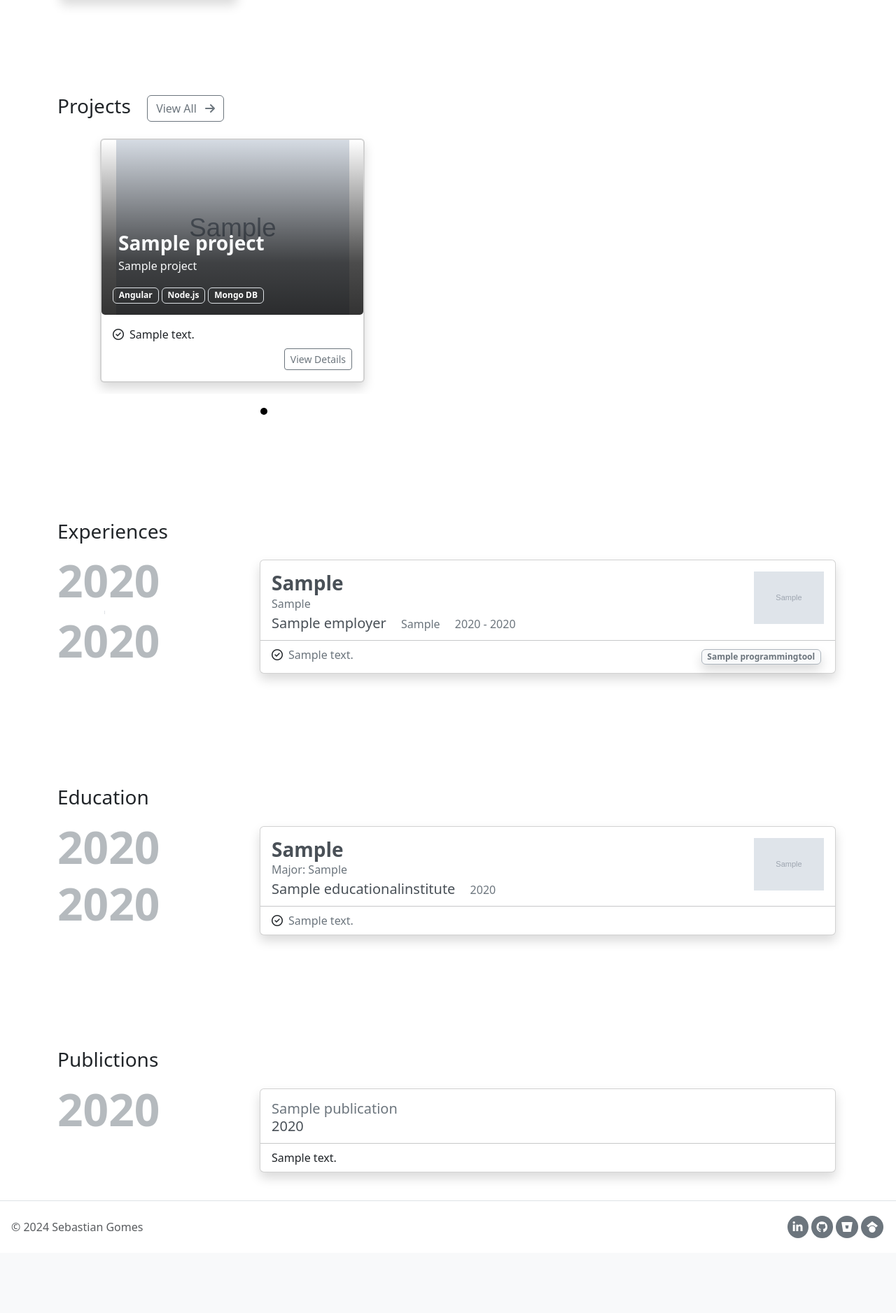
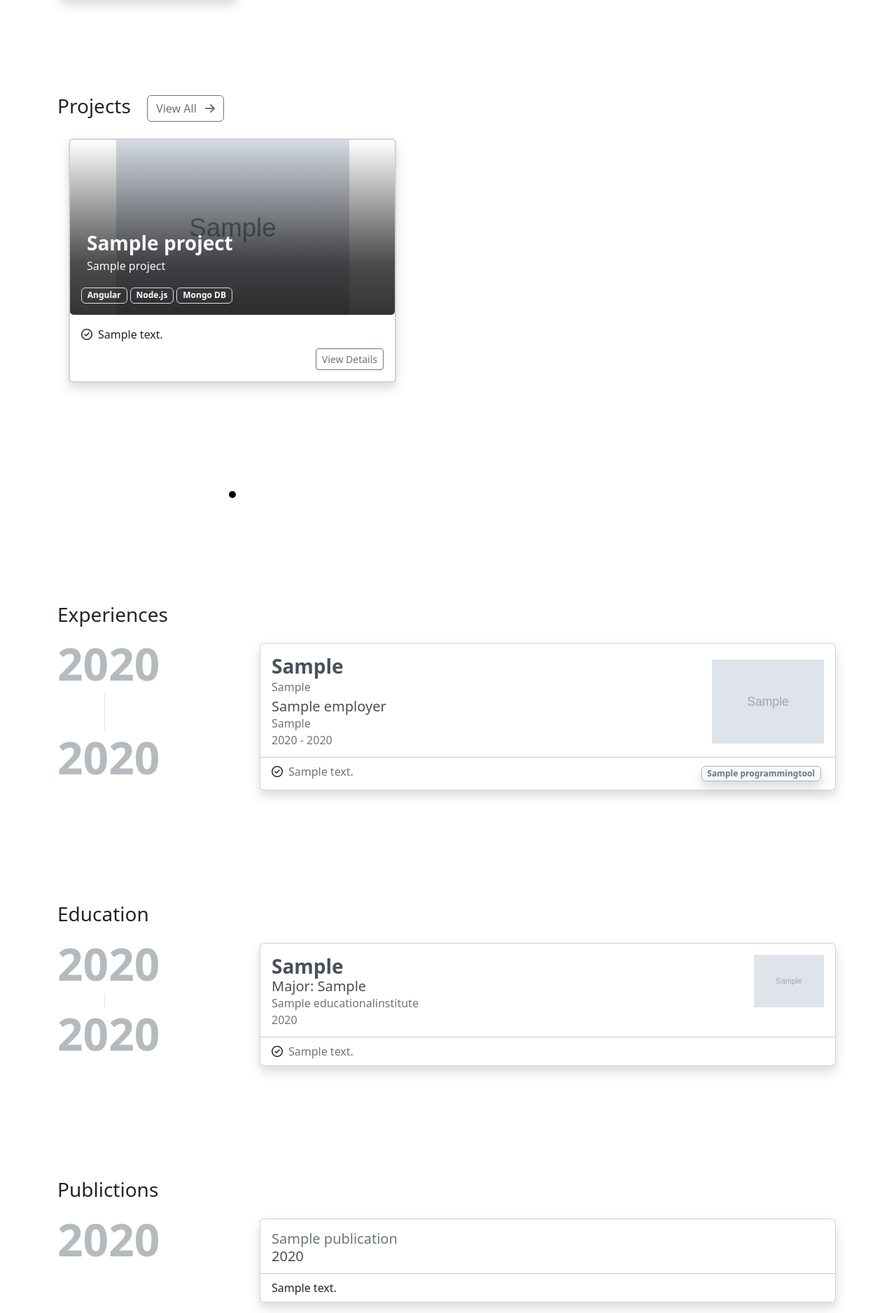
Before and after one commit to romy47/portfolio, a Django app: template apps/home/templates/home/home.html in a window 1280 px wide. Shown: the part 671-2548 px from the top of the page at 70% size. Before the commit the page ends 2441 px from the top, so only its background shows below. Run offline with Django 5.2, Linux system fonts and the light colour scheme; the template is opened without the code that fills it: values that come from a table or form of the project are taken from there, others are empty; tables that the repository leaves empty hold one stand-in row (values such as "Sample post"); grey boxes marked "Sample" are stand-in pictures; parts of the project's set-up code (start-up, migrations or seed data) failed here and were passed over; some libraries are stand-ins or nearby versions.

Commit message:
home page template updated

```diff
--- a/apps/home/templates/home/home.html
+++ b/apps/home/templates/home/home.html
@@ -46,7 +46,7 @@
     <a class="btn btn-outline-secondary ms-3 fw-medium" href="projects">View All <i
             class="fa-solid fa-arrow-right ms-2"></i></a>
 </h3>
-<div class="row bxslider">
+<div class="row bxslider" style="min-height: 500px;">
     {% for project in projects %}
     <div class="col-md-4 p-3">
         <div class="card border-2 shadow">
@@ -84,7 +84,8 @@
 
 {% for experience in experiences %}
 <div class="row mb-4">
-    <div class="col-md-3 d-flex flex-column justify-content-between py-2">
+    <div class="col-md-3 d-flex flex-column justify-content-between py-2 d-none d-md-block">
+        <div class="d-flex flex-column justify-content-between h-100">
             <p class="display-3 text-opacity-50 fw-bold text-secondary mb-1">
                 {% if experience.ended_at is None %}
                 Present
@@ -95,6 +96,7 @@
             <div class="flex-grow-1 year-divider"></div>
             <p class="display-3 text-opacity-50 fw-bold text-secondary">{{ experience.started_at|date:"Y" }}</p>
         </div>
+    </div>
     <div class="col-md-9 p-3">
         <div class="card border-1 shadow">
             <div class="card-body pb-1">
@@ -103,18 +105,19 @@
                         <p class="mb-0 h3 fw-bold text-dark-emphasis">
                             {{experience.position}}</p>
                         <p class="fs-6 text-secondary fw-normal mb-1">{{education.specialization}}</p>
-                        <p class="mb-0 h5 text-dark-emphasis">{{experience.employer.name}}
-                            <span class="fs-6 text-secondary fw-normal ms-3">{{experience.employer.location}}</span>
-                            <span class="fs-6 text-secondary fw-normal ms-3">{{experience.started_at|date:"Y"}} -
+                        <p class="mb-0 h5 text-dark-emphasis">{{experience.employer.name}} </p>
+                        <p class="fs-6 text-secondary fw-normal mb-0">{{experience.employer.location}}</p>
+                        <p class="fs-6 text-secondary fw-normal mb-0">{{experience.started_at|date:"Y"}}
+                            -
                             {% if experience.ended_at is None %}
                             Present
                             {% else %}
                             {{ experience.ended_at|date:"Y" }}
                             {% endif %}
-                            </span>
                         </p>
                     </div>
-                    <img class="opacity-75" style="height: 75px;" src="{{experience.employer.image.url}}">
+                    <img class="opacity-75 d-none d-sm-block" style="max-width:160px;object-fit: contain;"
+                        src="{{experience.employer.image.url}}">
                 </div>
             </div>
             <hr class="my-2">
@@ -147,10 +150,12 @@
 <h3 class="mt-5">Education</h3>
 {% for education in educations %}
 <div class="row mb-4">
-    <div class="col-md-3 d-flex flex-column justify-content-between py-2">
+    <div class="col-md-3 py-2 d-none d-md-block">
+        <div class="d-flex flex-column justify-content-between h-100">
             <p class="display-3 text-opacity-50 fw-bold text-secondary mb-1">{{ education.ended_at|date:"Y" }}</p>
             <div class="flex-grow-1 year-divider"></div>
             <p class="display-3 text-opacity-50 fw-bold text-secondary">{{ education.started_at|date:"Y" }}</p>
+        </div>
     </div>
     <div class="col-md-9 p-3">
         <div class="card border-1 shadow">
@@ -159,11 +164,12 @@
                     <div>
                         <p class="mb-0 h3 fw-bold text-dark-emphasis">
                             {{education.degree}}</p>
-                        <p class="fs-6 text-secondary fw-normal mb-1">Major: {{education.specialization}}</p>
-                        <p class="mb-0 h5 text-dark-emphasis">{{education.institute.name}} <span
-                                class="fs-6 text-secondary fw-normal ms-3">{{ education.ended_at|date:"Y" }}</span></p>
+                        <p class="mb-0 h5 text-dark-emphasis">Major: {{education.specialization}}</p>
+                        <p class="fs-6 text-secondary fw-normal mb-0">{{education.institute.name}} </p>
+                        <p class="fs-6 text-secondary fw-normal mb-0">{{ education.ended_at|date:"Y" }}</p>
                     </div>
-                    <img class="opacity-75" style="height: 75px;" src="{{education.institute.image.url}}">
+                    <img class="opacity-75 d-none d-sm-block" style="height: 75px;"
+                        src="{{education.institute.image.url}}">
                 </div>
             </div>
             <hr class="my-2">
@@ -188,7 +194,7 @@
 <h3 class="mt-5">Publictions</h3>
 {% for publication in publications %}
 <div class="row mb-4">
-    <div class="col-md-3 d-flex flex-column justify-content-between py-2">
+    <div class="col-md-3 d-flex flex-column justify-content-between py-2 d-none d-md-block">
         <p class="display-3 text-opacity-50 fw-bold text-secondary">{{ publication.year }}</p>
     </div>
     <div class="col-md-9 p-3">
--- a/project/static/css/base_style.css
+++ b/project/static/css/base_style.css
@@ -44,7 +44,7 @@ body {
     -webkit-box-shadow: none;
     box-shadow: none;
     border: 0;
-    padding: 0 45px;
+    /* padding: 0 30px; */
 }
 
 /*  Home Ends    *******************************        */
--- a/project/templates/base.html
+++ b/project/templates/base.html
@@ -4,6 +4,7 @@
 
 <head>
     <title>Sebastian Gomes</title>
+    <meta name="viewport" content="width=device-width initial-scale=1.0" />
     <link rel="stylesheet" href="{% static 'css/bootstrap.min.css' %}">
     <link rel="stylesheet" href="{% static 'css/jquery.bxslider.min.css' %}">
     <link rel="stylesheet" href="{% static 'css/base_style.css' %}">
```
Lines whose indentation alone changed are shown as unchanged.
